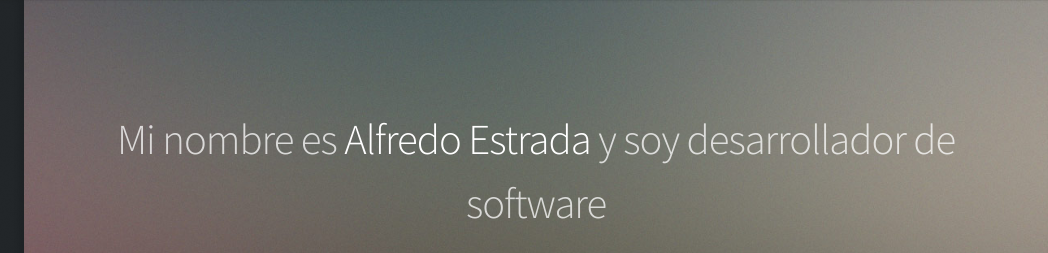
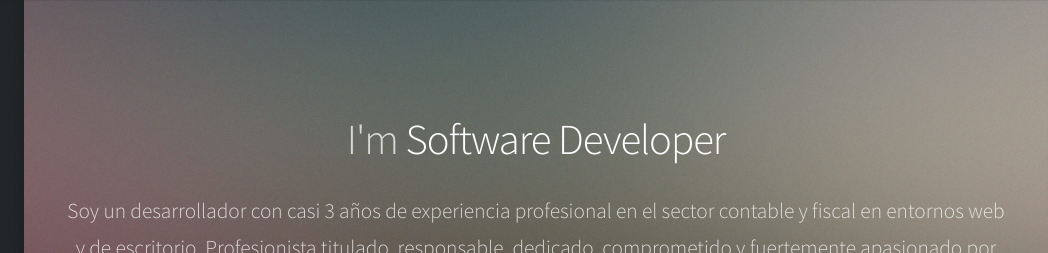
Before and after one commit to Straadlin/Straadlin.github.io, a plain HTML site: page index.html in a window 1280 px wide. Shown: the top 253 px of the page, 232-1280 px from the left. Drawn offline with Linux system fonts and the light colour scheme.

Commit message:
Only the header was changed.

```diff
--- a/index.html
+++ b/index.html
@@ -71,7 +71,7 @@
         <div class="container">
 
           <header>
-            <h2 class="alt">Mi nombre es <strong>Alfredo Estrada</strong> y soy desarrollador de software</h2>
+            <h2 class="alt">I'm <strong>Software Developer</strong></h2>
             <p>
               Soy un desarrollador con casi 3 años de experiencia profesional en el sector contable y
               fiscal en entornos web y de escritorio. Profesionista titulado, responsable, dedicado,
```
